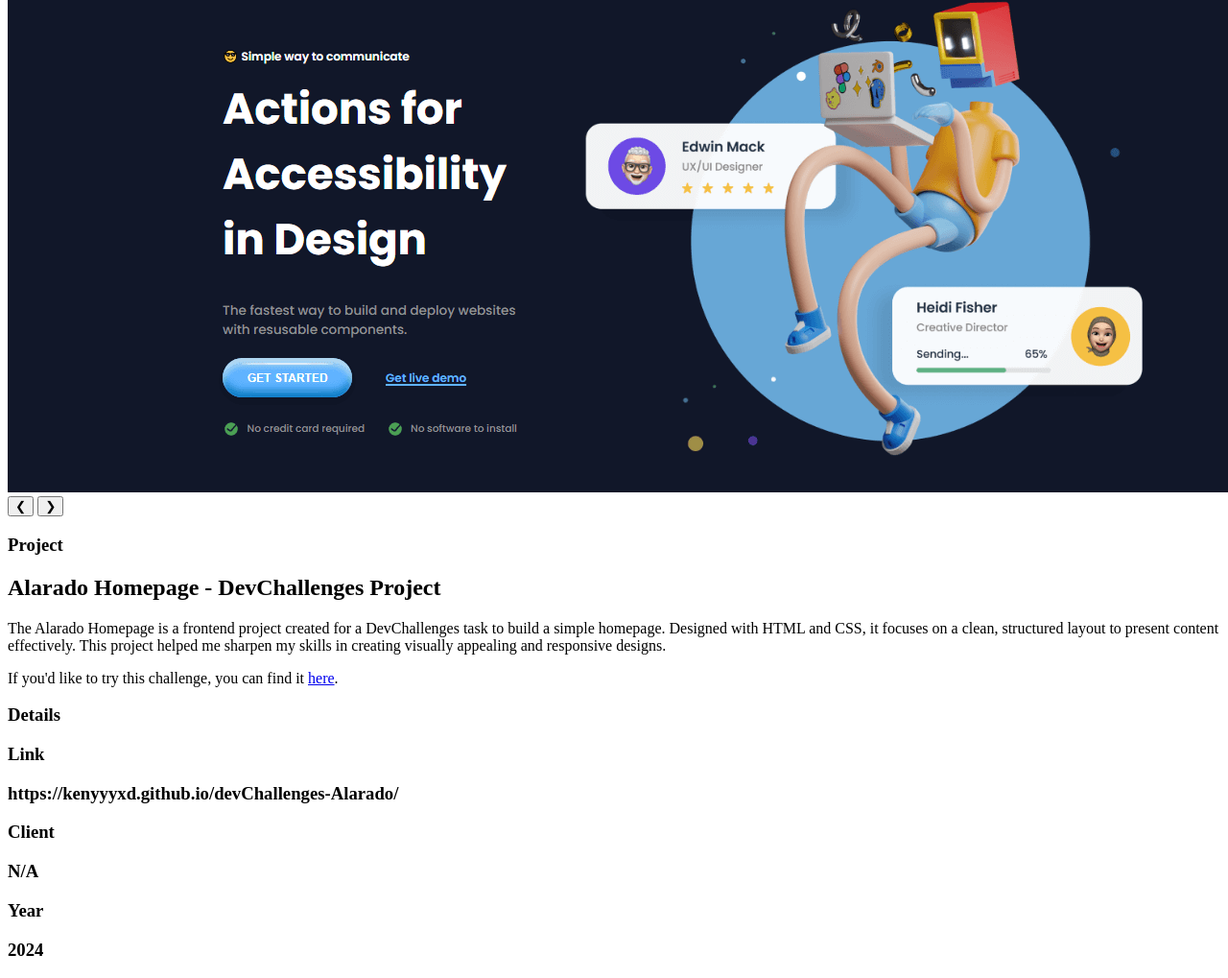
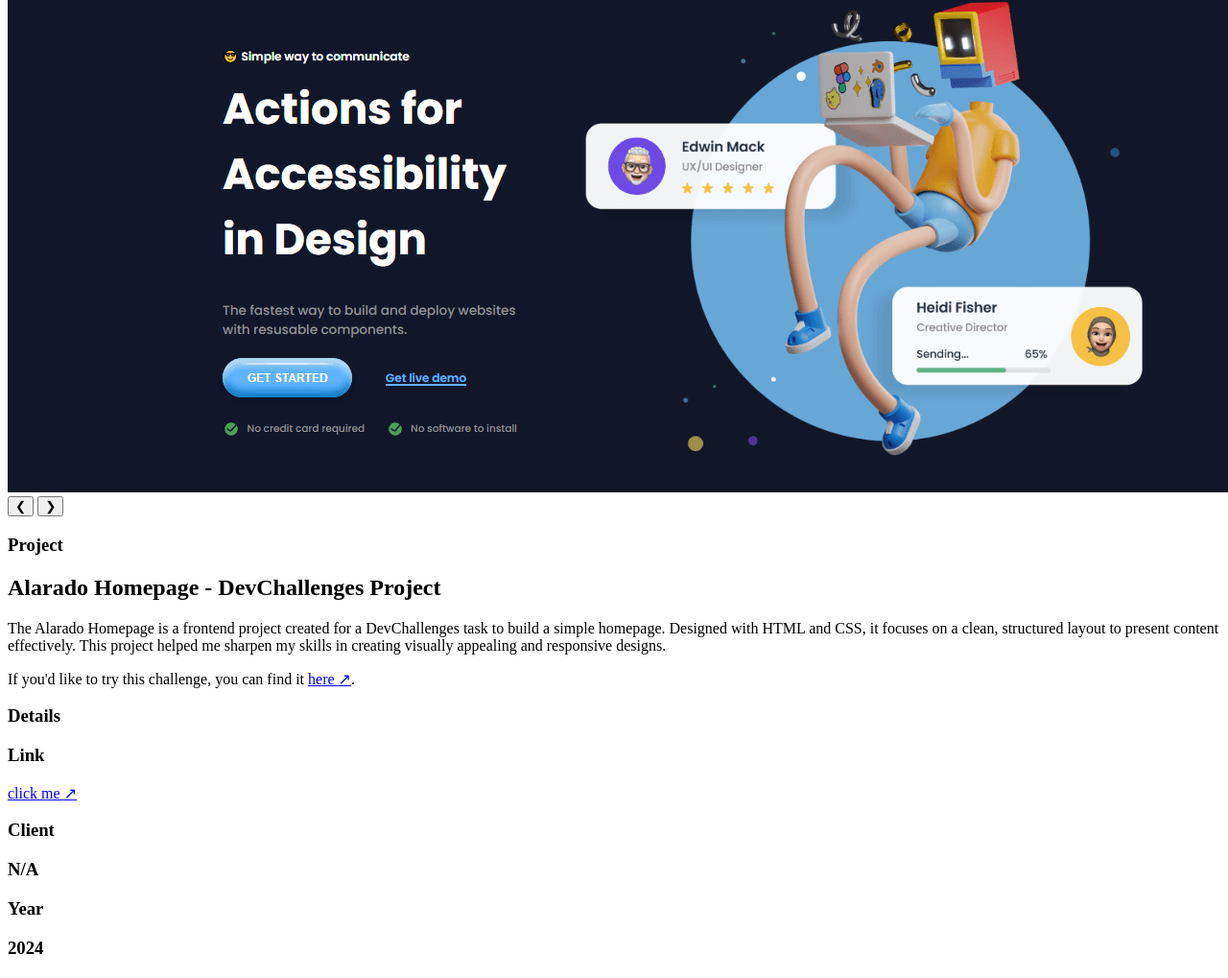
Before and after one commit to Kenyyyxd/Portfolio-II, a plain HTML site: page assets/project5.html in a window 1280 px wide. Shown: the part 746-1765 px from the top of the page at 96% size. Drawn offline with Linux system fonts and the light colour scheme; files whose address does not match are found by name.

Commit message:
Update project5.html

```diff
--- a/assets/project5.html
+++ b/assets/project5.html
@@ -25,7 +25,7 @@
             <div class="about-text">
                 <h1 class="approach">Alarado Homepage - DevChallenges Project</h1>
                     <p>The Alarado Homepage is a frontend project created for a DevChallenges task to build a simple homepage. Designed with HTML and CSS, it focuses on a clean, structured layout to present content effectively. This project helped me sharpen my skills in creating visually appealing and responsive designs. </p>
-                    <p>If you'd like to try this challenge, you can find it <a href="https://devchallenges.io/challenge/simple-hompage-alarado" target="_blank">here</a>.</p>
+                    <p>If you'd like to try this challenge, you can find it <a href="https://devchallenges.io/challenge/simple-hompage-alarado" target="_blank">here <span>&#8599;</span></a>.</p>
 
                 <div class="exp">
                     <div class="exp-title">
@@ -35,7 +35,7 @@
                     <div class="exp-text">
                         <div class="exp1">
                             <h3 class="comp">Link</h3>
-                            <h3>https://kenyyyxd.github.io/devChallenges-Alarado/</h3>
+                            <a href="https://kenyyyxd.github.io/devChallenges-Alarado/" target="_blank">click me <span>&#8599;</span></a>
                         </div>
 
 
```
